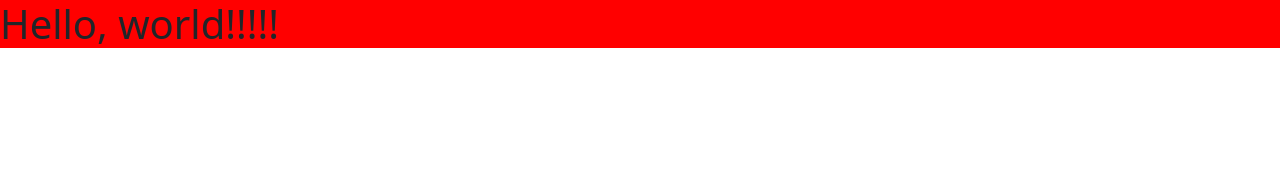
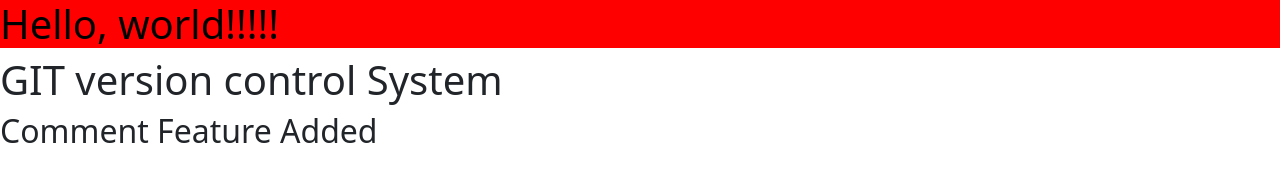
Before and after one commit to koushik16101085/test-github, a plain HTML site: page index.html in a window 1280 px wide. Drawn offline with nearby package versions, Linux system fonts and the light colour scheme.

Commit message:
last commit

```diff
--- a/index.html
+++ b/index.html
@@ -14,6 +14,8 @@
   </head>
   <body>
     <h1 class="h1">Hello, world!!!!!</h1>
+    <h1>GIT version control System</h1>
+    <h2>Comment Feature Added</h2>
 
     <!-- Optional JavaScript; choose one of the two! -->
 
--- a/style.css
+++ b/style.css
@@ -1,4 +1,6 @@
 .h1{
     background-color:red;
+    color: black;
+    border-radius: 1px solid white;
 
 }
```
